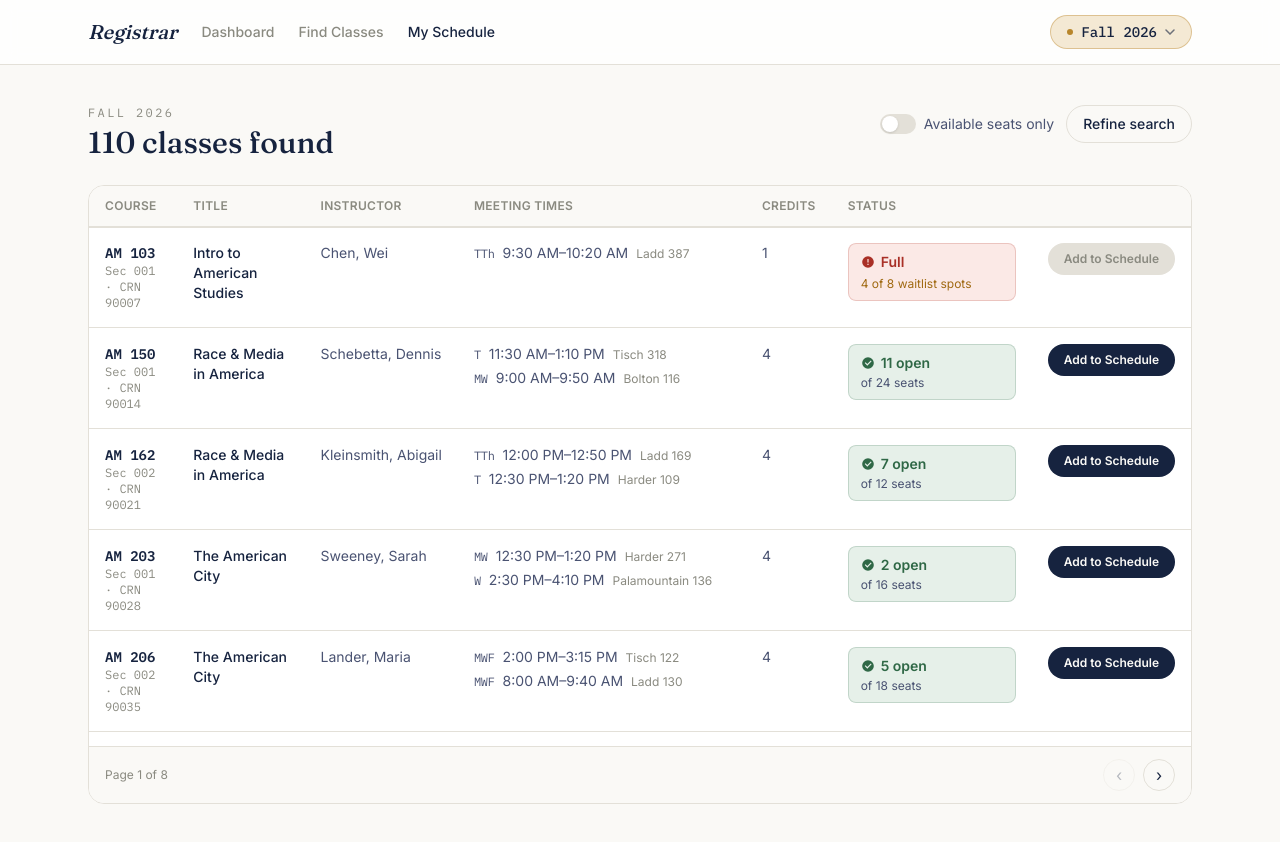
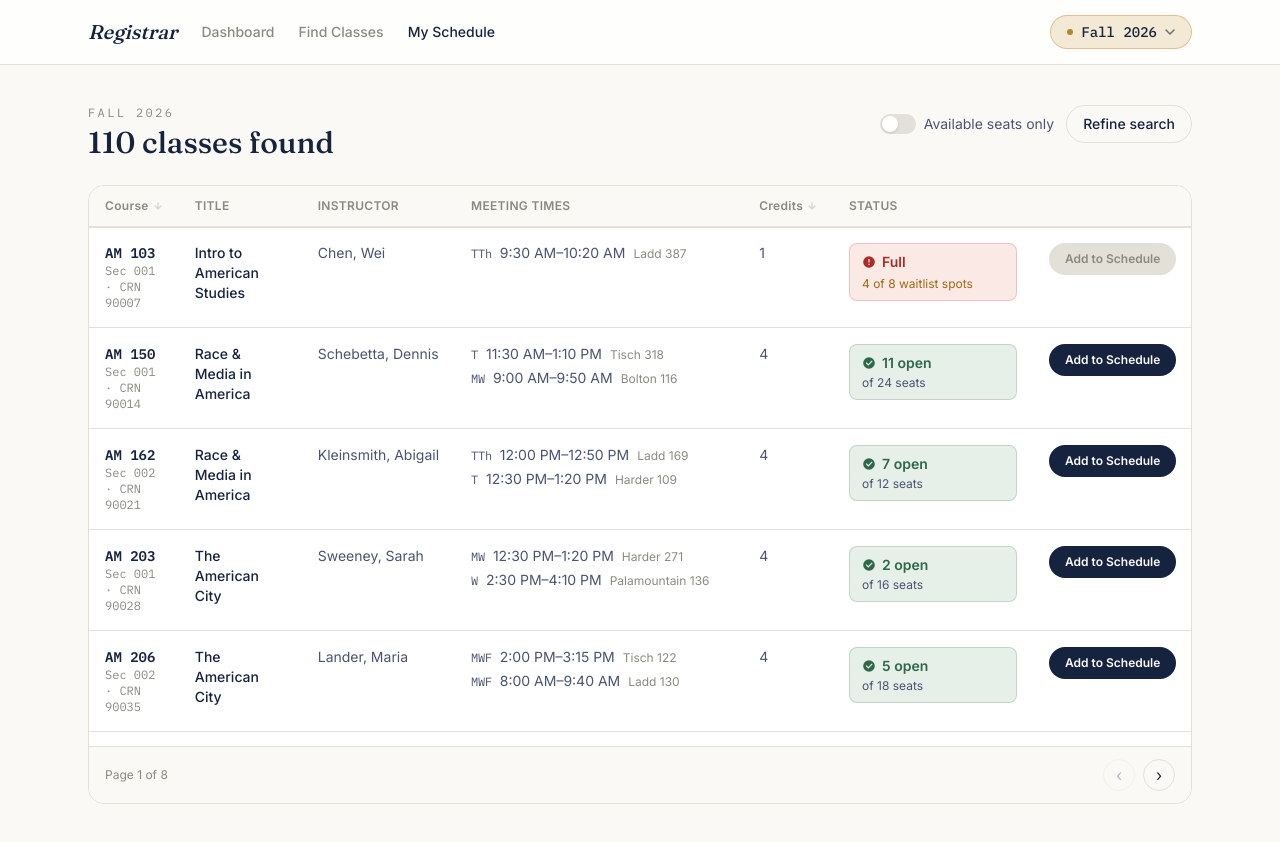
Before and after one commit to noahfighter883/registrar-ux-redesign, a Next.js app: page /results in a window 1280 px wide. Built offline with nearby package versions, Linux system fonts and the light colour scheme.

Commit message:
Add sorting functionality to results table

```diff
--- a/src/app/results/page.tsx
+++ b/src/app/results/page.tsx
@@ -34,6 +34,8 @@ function ResultsInner() {
     searchParams.get("openOnly") === "1"
   );
   const [added, setAdded] = useState<Set<string>>(new Set());
+  const [sortKey, setSortKey] = useState<"course" | "credits" | null>(null);
+  const [sortDir, setSortDir] = useState<"asc" | "desc">("asc");
 
   const filtered = useMemo(() => {
     const depts = (searchParams.get("dept") || "").split(",").filter(Boolean);
@@ -55,8 +57,29 @@ function ResultsInner() {
     });
   }, [searchParams, openOnlyOverride]);
 
-  const totalPages = Math.max(1, Math.ceil(filtered.length / PAGE_SIZE));
-  const pageItems = filtered.slice((page - 1) * PAGE_SIZE, page * PAGE_SIZE);
+  const sorted = useMemo(() => {
+    if (!sortKey) return filtered;
+    const dir = sortDir === "asc" ? 1 : -1;
+    return [...filtered].sort((a, b) => {
+      if (sortKey === "credits") return (a.credits - b.credits) * dir;
+      const subjCompare = a.subject.localeCompare(b.subject);
+      if (subjCompare !== 0) return subjCompare * dir;
+      return (a.courseNumber - b.courseNumber) * dir;
+    });
+  }, [filtered, sortKey, sortDir]);
+
+  const totalPages = Math.max(1, Math.ceil(sorted.length / PAGE_SIZE));
+  const pageItems = sorted.slice((page - 1) * PAGE_SIZE, page * PAGE_SIZE);
+
+  function toggleSort(key: "course" | "credits") {
+    setPage(1);
+    if (sortKey === key) {
+      setSortDir((d) => (d === "asc" ? "desc" : "asc"));
+    } else {
+      setSortKey(key);
+      setSortDir("asc");
+    }
+  }
 
   function toggleAdd(crn: string) {
     setAdded((prev) => {
@@ -114,11 +137,15 @@ function ResultsInner() {
           <table className="w-full text-left border-collapse">
             <thead className="sticky top-0 z-10">
               <tr className="bg-paper border-b border-line shadow-[0_1px_0_0_var(--line)]">
-                <Th>Course</Th>
+                <Th sortDir={sortKey === "course" ? sortDir : undefined} onClick={() => toggleSort("course")}>
+                  Course
+                </Th>
                 <Th>Title</Th>
                 <Th>Instructor</Th>
                 <Th>Meeting Times</Th>
-                <Th>Credits</Th>
+                <Th sortDir={sortKey === "credits" ? sortDir : undefined} onClick={() => toggleSort("credits")}>
+                  Credits
+                </Th>
                 <Th>Status</Th>
                 <Th />
               </tr>
@@ -203,10 +230,44 @@ function ResultsInner() {
   );
 }
 
-function Th({ children }: { children?: React.ReactNode }) {
+function Th({
+  children,
+  onClick,
+  sortDir,
+}: {
+  children?: React.ReactNode;
+  onClick?: () => void;
+  sortDir?: "asc" | "desc";
+}) {
+  if (!onClick) {
+    return (
+      <th className="px-4 py-3 text-xs font-semibold uppercase tracking-wide text-muted whitespace-nowrap">
+        {children}
+      </th>
+    );
+  }
+
   return (
-    <th className="px-4 py-3 text-xs font-semibold uppercase tracking-wide text-muted whitespace-nowrap">
-      {children}
+    <th className="px-4 py-3 text-xs font-semibold uppercase tracking-wide whitespace-nowrap">
+      <button
+        type="button"
+        onClick={onClick}
+        className={`flex items-center gap-1 transition-colors ${
+          sortDir ? "text-ink" : "text-muted hover:text-ink"
+        }`}
+      >
+        {children}
+        <svg
+          width="10"
+          height="10"
+          viewBox="0 0 10 10"
+          className={`transition-transform ${
+            sortDir === "desc" ? "rotate-180" : ""
+          } ${sortDir ? "opacity-100" : "opacity-30"}`}
+        >
+          <path d="M5 2v6M2 5l3 3 3-3" stroke="currentColor" strokeWidth="1.4" fill="none" strokeLinecap="round" strokeLinejoin="round" />
+        </svg>
+      </button>
     </th>
   );
 }
```
